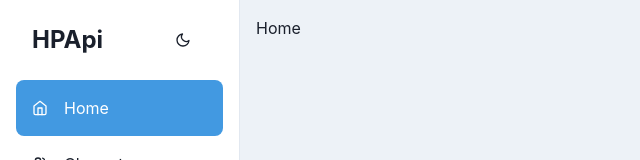
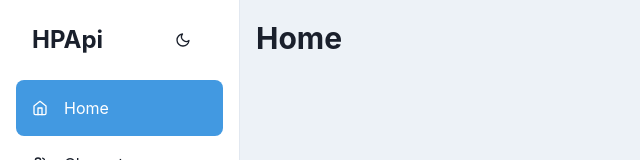
Before and after one commit to jouwdan/hpapi, a React (Vite) app in the folder packages/web/: page / in a window 1280 px wide. Shown: the top 160 px of the page, without its empty margins (0-640 px from the left). Built offline with nearby package versions, Linux system fonts and the light colour scheme.

Commit message:
chore: update home text

```diff
--- a/packages/web/src/routes/home/index.tsx
+++ b/packages/web/src/routes/home/index.tsx
@@ -1,8 +1,10 @@
+import { Box, Text } from '@chakra-ui/react'
+
 function Home() {
   return (
-    <div className="Home">
-      Home
-    </div>
+    <Box>
+      <Text as='h1' fontSize='3xl' fontWeight='bold' mb={4}>Home</Text>
+    </Box>
   )
 }
 
```
